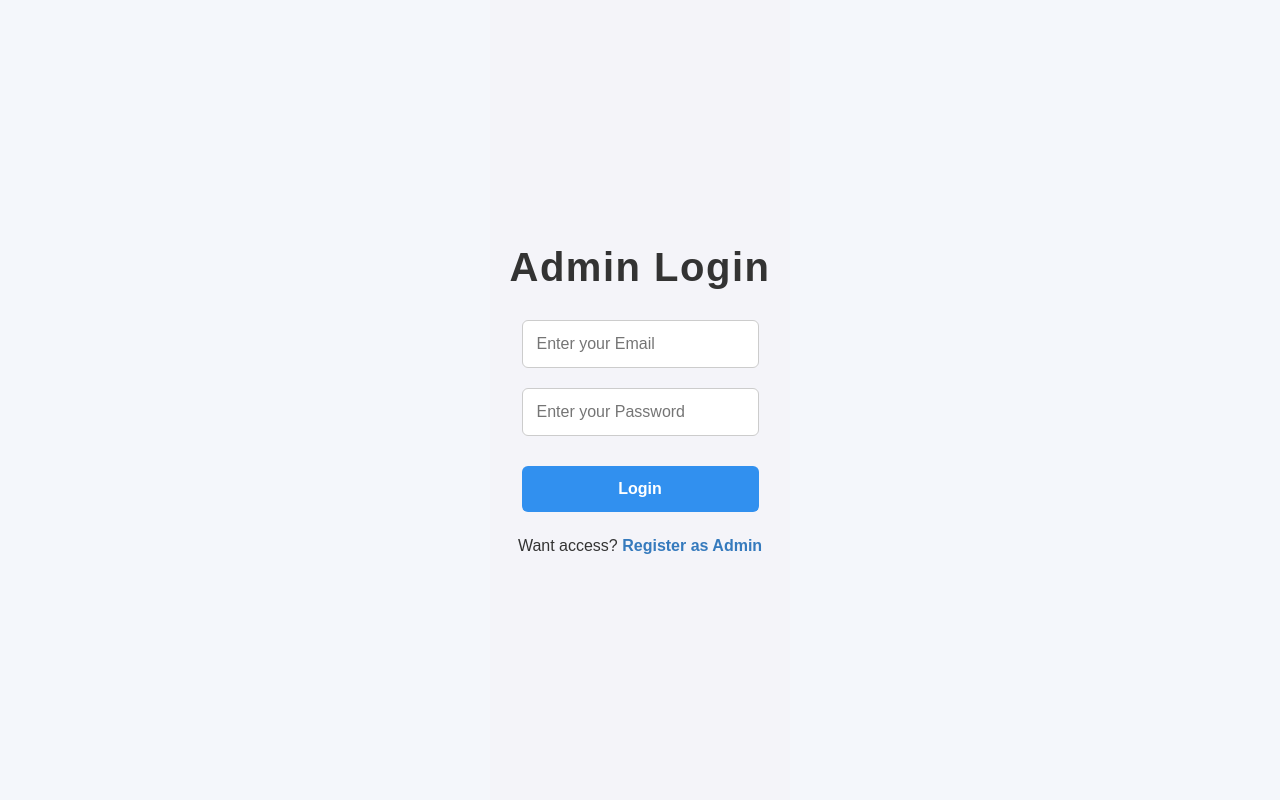
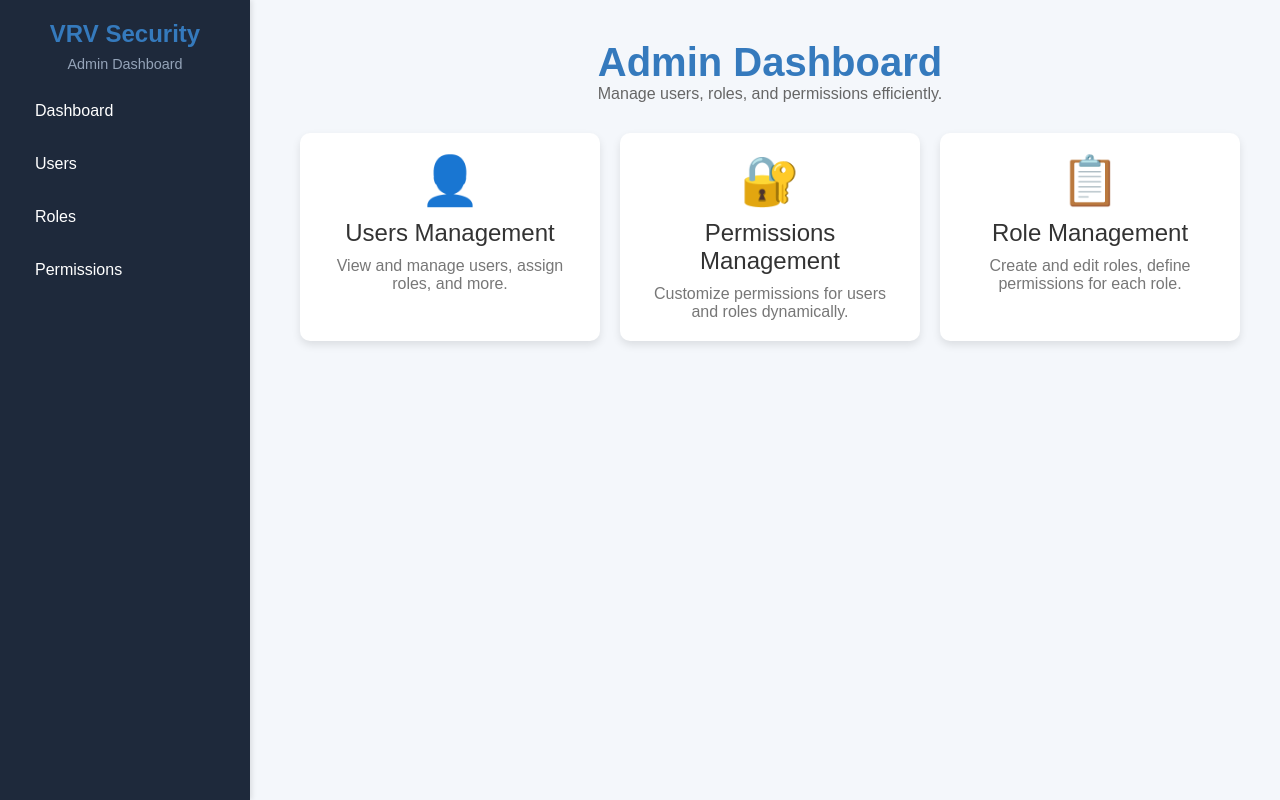
Before and after one commit to tropnicates/rbac_app, a React (Create React App) app: page /admin/dashboard in a window 1280 px wide. Before the commit this address led to /login/admin. Built offline with nearby package versions, Linux system fonts and the light colour scheme; sample sign-in values are in the browser's storage.

Commit message:
bug fixed

```diff
--- a/src/App.js
+++ b/src/App.js
@@ -1,4 +1,4 @@
-import React, { useEffect, useState } from "react";
+import React from "react";
 import { BrowserRouter as Router, Routes, Route, Navigate } from "react-router-dom";
 import Home from './pages/Home';
 import LoginUser from './pages/LoginUser';
@@ -9,18 +9,12 @@ import Users from "./pages/Users";
 import Roles from "./pages/Roles";
 import Permissions from "./pages/Permissions";
 import Sidebar from "./components/Sidebar";
-import RegisterUser from "./pages/RegisterUser";
-import EditUserPage from "./pages/EditUserPage";
+import RegisterUser from "./pages/RegisterUser"
+import EditUserPage from "./pages/EditUserPage"
 import "./App.css";
 
 const App = () => {
-  const [isAuthenticated, setIsAuthenticated] = useState(false);
-
-  // Check localStorage authentication status on app load
-  useEffect(() => {
-    const authStatus = localStorage.getItem("isAuthenticated") === "true";
-    setIsAuthenticated(authStatus);
-  }, []);
+  const isAuthenticated = localStorage.getItem("isAuthenticated");
 
   return (
     <Router>
@@ -29,13 +23,13 @@ const App = () => {
         <Route path="/login/user" element={<LoginUser />} />
         <Route path="/login/admin" element={<LoginAdmin />} />
         <Route path="/register/admin" element={<RegisterAdmin />} />
-        <Route path="/register/user" element={<RegisterUser />} />
-        <Route path="/login/user/edit" element={<EditUserPage />} />
+        <Route path="/register/user" element={<RegisterUser/>}/>
+        <Route path="/login/user/edit" element={<EditUserPage/>}/>
 
         {isAuthenticated ? (
-          <Route path="/admin/dashboard*" element={<AdminLayout />} />
+          <Route path="/admin/*" element={<AdminLayout />} />
         ) : (
-          <Route path="/admin/dashboard*" element={<Navigate to="/login/admin" replace />} />
+          <Route path="/admin/*" element={<Navigate to="/login/admin" replace />} />
         )}
       </Routes>
     </Router>
--- a/src/components/Sidebar.js
+++ b/src/components/Sidebar.js
@@ -23,17 +23,17 @@ const Sidebar = () => {
             </Link>
           </li>
           <li>
-            <Link to="/admin/dashboard/users" className="sidebar-link" onClick={toggleSidebar}>
+            <Link to="/admin/users" className="sidebar-link" onClick={toggleSidebar}>
               Users
             </Link>
           </li>
           <li>
-            <Link to="/admin/dashboard/roles" className="sidebar-link" onClick={toggleSidebar}>
+            <Link to="/admin/roles" className="sidebar-link" onClick={toggleSidebar}>
               Roles
             </Link>
           </li>
           <li>
-            <Link to="/admin/dashboard/permissions" className="sidebar-link" onClick={toggleSidebar}>
+            <Link to="/admin/permissions" className="sidebar-link" onClick={toggleSidebar}>
               Permissions
             </Link>
           </li>
--- a/src/pages/Dashboard.js
+++ b/src/pages/Dashboard.js
@@ -10,17 +10,17 @@ const Dashboard = () => {
         <div className="dashboard-subtitle">Manage users, roles, and permissions efficiently.</div>
       </div>
       <div className="dashboard-links">
-        <Link to="/admin/dashboard/users" className="dashboard-card">
+        <Link to="/users" className="dashboard-card">
           <span className="icon">👤</span>
           <div className="card-title">Users Management</div>
           <div className="card-description">View and manage users, assign roles, and more.</div>
         </Link>
-        <Link to="/admin/dashboard/permissions" className="dashboard-card">
+        <Link to="/permissions" className="dashboard-card">
           <span className="icon">🔐</span>
           <div className="card-title">Permissions Management</div>
           <div className="card-description">Customize permissions for users and roles dynamically.</div>
         </Link>
-        <Link to="/admin/dashboard/roles" className="dashboard-card">
+        <Link to="/roles" className="dashboard-card">
           <span className="icon">📋</span>
           <div className="card-title">Role Management</div>
           <div className="card-description">Create and edit roles, define permissions for each role.</div>
--- a/src/pages/LoginAdmin.js
+++ b/src/pages/LoginAdmin.js
@@ -20,6 +20,7 @@ const LoginAdmin = () => {
 
     if (admin) {
       localStorage.setItem("isAuthenticated", "true");
+      alert("Login successful!");
       navigate("/admin/dashboard");
     } else {
       alert("Invalid email or password!");
--- a/src/pages/LoginUser.js
+++ b/src/pages/LoginUser.js
@@ -14,6 +14,7 @@ const LoginUser = () => {
     );
     if (user) {
       setLoggedInUser(user);
+      // alert('Login successful!');
     } else {
       alert('Invalid email or password!');
     }
--- a/src/pages/RegisterAdmin.js
+++ b/src/pages/RegisterAdmin.js
@@ -1,7 +1,6 @@
 import React, { useState } from "react";
 import { Link, useNavigate } from "react-router-dom";
 import "../assets/styles/login.css";
-
 const RegisterAdmin = () => {
   const [name, setName] = useState("");
   const [email, setEmail] = useState("");
@@ -9,7 +8,6 @@ const RegisterAdmin = () => {
   const [confirmPassword, setConfirmPassword] = useState("");
   const [nameError, setNameError] = useState("");
   const navigate = useNavigate();
-
   const handleNameChange = (e) => {
     const value = e.target.value;
     const regex = /^[a-zA-Z\s]*$/;
@@ -20,39 +18,27 @@ const RegisterAdmin = () => {
     }
     setName(value);
   };
-
   const handleSubmit = (e) => {
     e.preventDefault();
-
-    const trimmedEmail = email.trim().toLowerCase();
-
     if (nameError) {
       alert("Please correct the name field.");
       return;
     }
-
     if (password !== confirmPassword) {
       alert("Passwords do not match!");
       return;
     }
-
-    const existingAdmins = JSON.parse(localStorage.getItem("admins") || "[]");
-
-    const isEmailExists = existingAdmins.some(
-      (admin) => admin.email === trimmedEmail
-    );
-
+    const existingAdmins = JSON.parse(localStorage.getItem("admins")) || [];
+    const isEmailExists = existingAdmins.some((admin) => admin.email === email);
     if (isEmailExists) {
       alert("Email is already registered.");
       return;
     }
-
-    const newAdmin = { name, email: trimmedEmail, password };
+    const newAdmin = { name, email, password };
     const updatedAdmins = [...existingAdmins, newAdmin];
     localStorage.setItem("admins", JSON.stringify(updatedAdmins));
     navigate("/login/admin");
   };
-
   return (
     <div className="login-container">
       <div className="admin">Admin Register</div>
@@ -68,21 +54,21 @@ const RegisterAdmin = () => {
           {nameError && <p className="error-message">{nameError}</p>}
           <input
             type="email"
-            placeholder="Enter your Email"
+            placeholder="Enter your email"
             value={email}
             onChange={(e) => setEmail(e.target.value)}
             required
           />
           <input
             type="password"
-            placeholder="Enter your Password"
+            placeholder="Enter your password"
             value={password}
             onChange={(e) => setPassword(e.target.value)}
             required
           />
           <input
             type="password"
-            placeholder="Confirm your Password"
+            placeholder="Confirm your password"
             value={confirmPassword}
             onChange={(e) => setConfirmPassword(e.target.value)}
             required
@@ -93,7 +79,7 @@ const RegisterAdmin = () => {
         </form>
       </div>
       <div className="register-now">
-        <p>
+      <p>
           Already have an account?{" "}
           <Link to="/login/admin" className="register-link">
             Login Now
@@ -103,5 +89,4 @@ const RegisterAdmin = () => {
     </div>
   );
 };
-
 export default RegisterAdmin;
```
